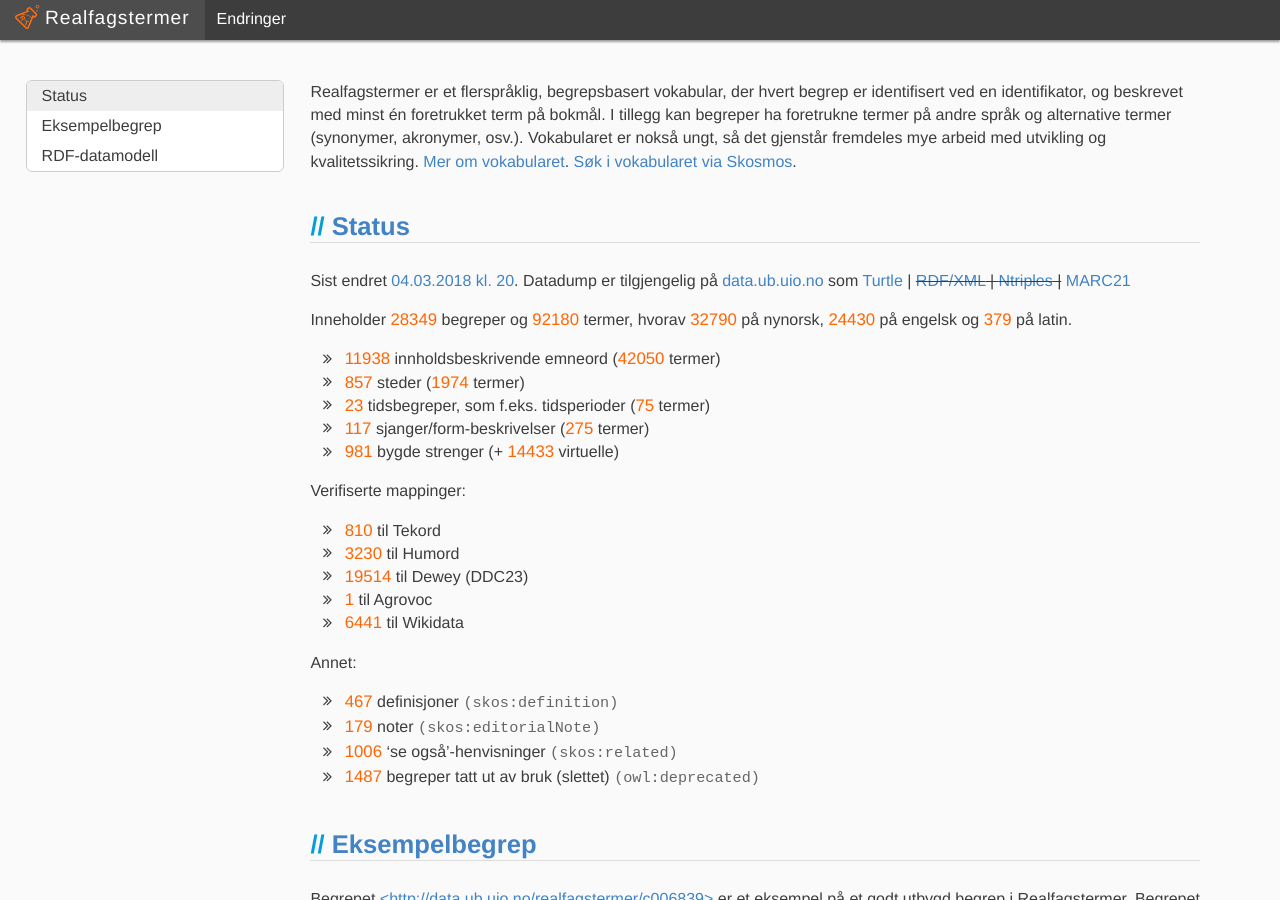
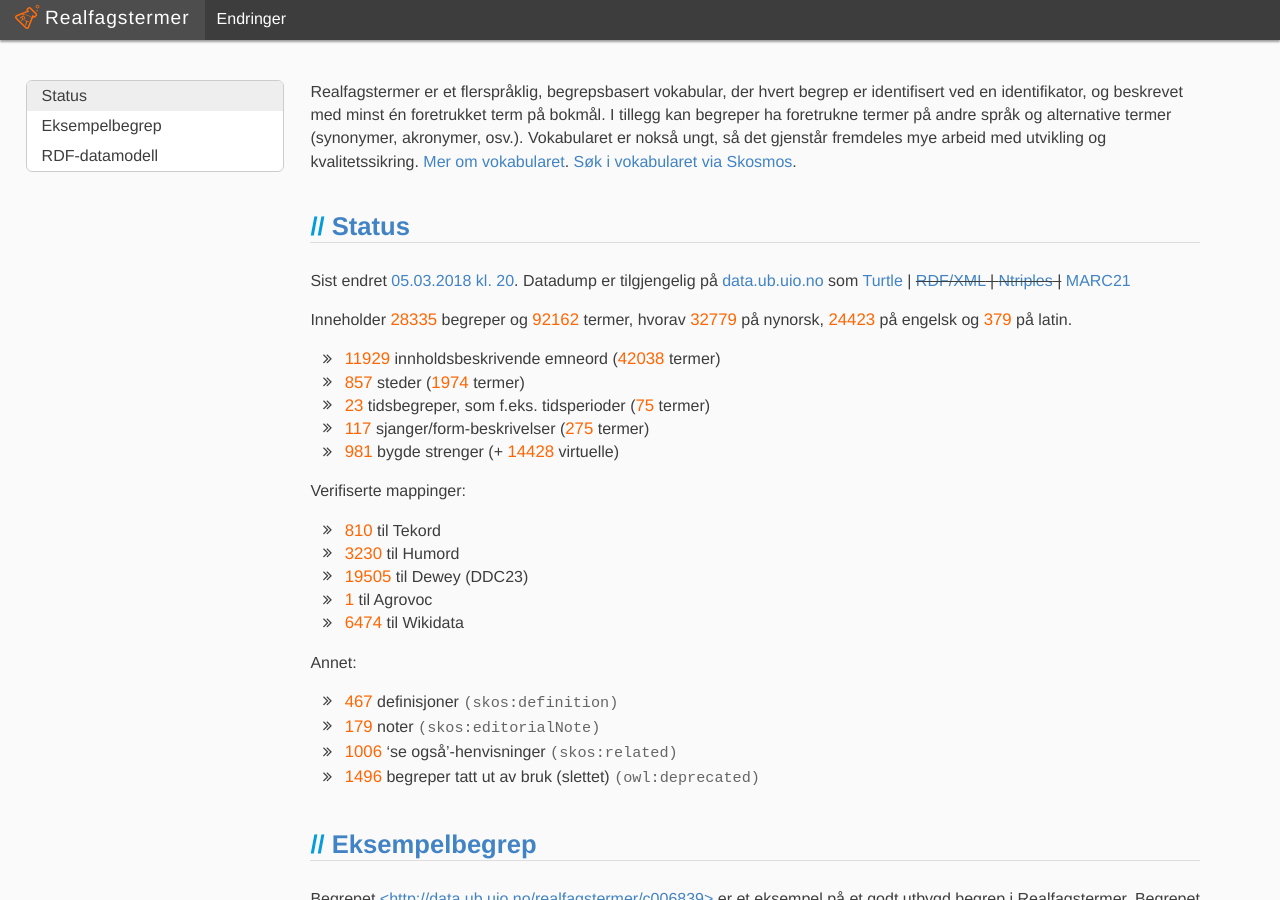
Before and after one commit to realfagstermer/realfagstermer.github.io, a Jekyll site: the page built from index.html, in a window 1280 px wide and 900 px high. Built offline with Jekyll 4.4.1, drawn with Linux system fonts in a browser that asks for light colours; nearby versions of some CDN libraries; library files that are not in the unit come from our copies.

Commit message:
Update stats

```diff
--- a/_data/stats_current.json
+++ b/_data/stats_current.json
@@ -1,7 +1,7 @@
 {
-  "concepts": 28349,
-  "conceptsWithoutStrings": 12935,
-  "deprecatedConcepts": 1487,
+  "concepts": 28335,
+  "conceptsWithoutStrings": 12926,
+  "deprecatedConcepts": 1496,
   "facets": {
     "CompoundConcept": {
       "concepts": 981,
@@ -60,47 +60,47 @@
       "altLabels": {
         "en": 1821,
         "la": 24,
-        "nb": 4506,
-        "nn": 5428
+        "nb": 4511,
+        "nn": 5431
       },
-      "concepts": 11938,
+      "concepts": 11929,
       "prefLabels": {
-        "en": 6090,
+        "en": 6088,
         "la": 354,
-        "nb": 11936,
-        "nn": 11891
+        "nb": 11927,
+        "nn": 11882
       },
-      "terms": 42050
+      "terms": 42038
     },
     "VirtualCompoundConcept": {
-      "concepts": 14433,
+      "concepts": 14428,
       "prefLabels": {},
       "terms": 0
     }
   },
   "features": {
-    "broadMatch": 3071,
-    "closeMatch": 15793,
+    "broadMatch": 3069,
+    "closeMatch": 15816,
     "definition": 467,
     "editorialNote": 179,
-    "exactMatch": 3456,
+    "exactMatch": 3455,
     "narrowMatch": 0,
     "related": 1006,
     "relatedMatch": 4075
   },
   "mappings": {
     "agrovoc": 1,
-    "ddc": 19514,
+    "ddc": 19505,
     "humord": 3230,
     "tekord": 810,
-    "wikidata": 6441
+    "wikidata": 6474
   },
   "terms": {
-    "_sum": 92180,
-    "en": 24430,
+    "_sum": 92162,
+    "en": 24423,
     "la": 379,
     "nb": 34581,
-    "nn": 32790
+    "nn": 32779
   },
-  "ts": 1520196985
+  "ts": 1520283564
 }
```
Also changed, not shown: _data/stats.json.
